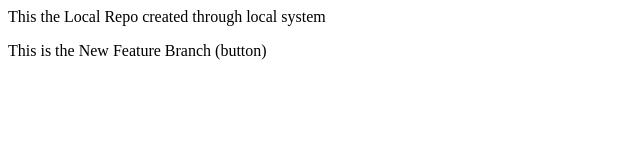
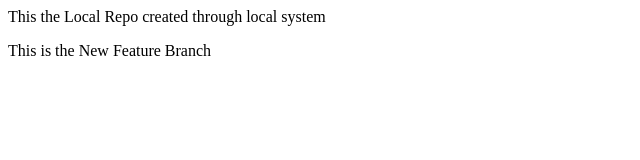
Before and after one commit to TheInfinityCoder/localRepo, a plain HTML site: page index.html in a window 1280 px wide. Shown: the full height of the page, 0-640 px from the left. Drawn offline with Linux system fonts and the light colour scheme.

Commit message:
restoing

```diff
--- a/index.html
+++ b/index.html
@@ -1,2 +1,2 @@
 <p>This the Local Repo created through local system</p>
-<p>This is the New Feature Branch (button)</p>
+<p>This is the New Feature Branch</p>
```
